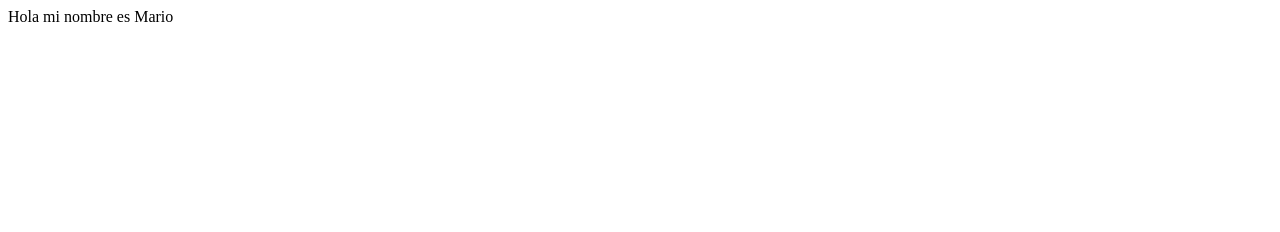
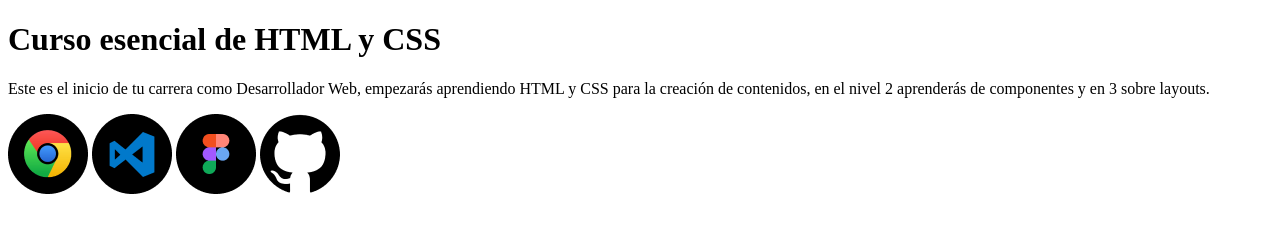
Before and after one commit to marbros/curso-esencial-html-css, a plain HTML site: page index.html in a window 1280 px wide. Drawn offline with Linux system fonts and the light colour scheme.

Commit message:
Images added to project

```diff
--- a/index.html
+++ b/index.html
@@ -1,12 +1,22 @@
 <!DOCTYPE html>
-<html lang="en">
+  <html lang="es">
   <head>
     <meta charset="UTF-8">
     <meta http-equiv="X-UA-Compatible" content="IE=edge">
     <meta name="viewport" content="width=device-width, initial-scale=1.0">
-  <title>Document</title>
+    <title>El Blog de Marbros</title>
   </head>
   <body>
-  Hola mi nombre es Mario
+    <h1>
+      Curso esencial de HTML y CSS
+    </h1>
+    <p>
+      Este es el inicio de tu carrera como Desarrollador Web, empezarás aprendiendo HTML y CSS para la creación de contenidos,
+      en el nivel 2 aprenderás de componentes y en 3 sobre layouts.
+    </p>
+    <img src="images/google-chrome.png" alt="Logo de Google Chrome" title="Logo de Google Chrome">
+    <img src="images/visual-studio-code.png" alt="Logo del editor de código Visual Studio" title="Logo del editor de código Visual Studio">
+    <img src="images/figma.png" alt="Logo de Figma" title="Logo de Figma">
+    <img src="images/github.png" alt="Logo de GitHub" title="Logo de GitHub">
   </body>
 </html>
```
Also changed, not shown: images/figma.png (added), images/github.png (added), images/google-chrome.png (added), images/visual-studio-code.png (added). Lines whose indentation alone changed are shown as unchanged.
